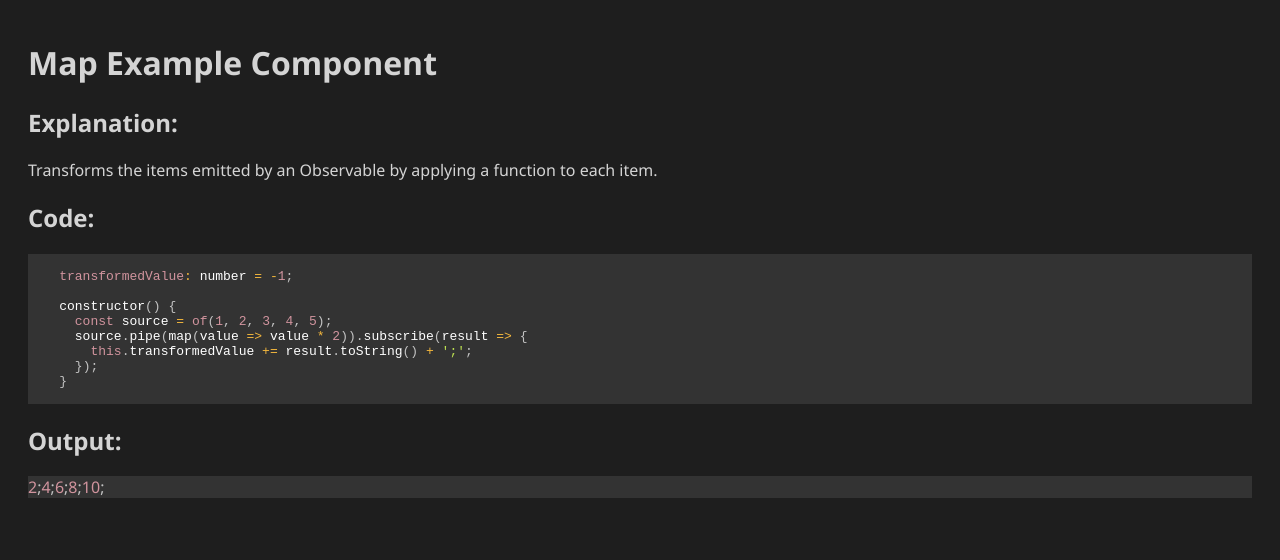
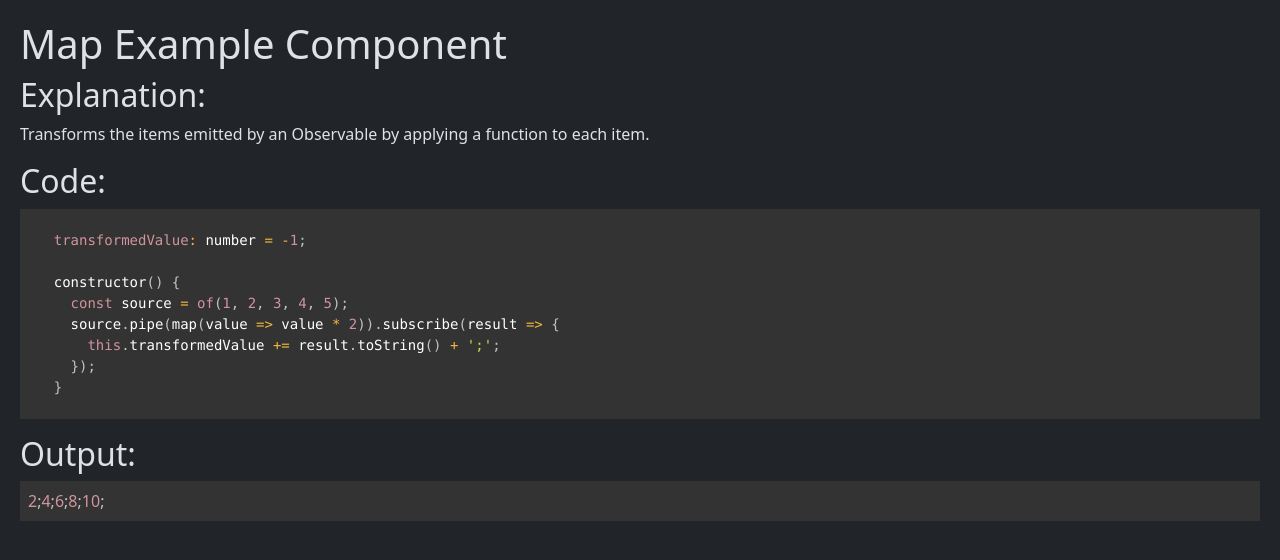
Before and after one commit to Lachi90/RxJsHandsOn, an Angular app in the folder RxJsHandsOn/: page / in a window 1280 px wide. Shown: the top 560 px of the page. Built offline with nearby package versions, Linux system fonts and the light colour scheme.

Commit message:
added bootstrap

```diff
--- a/RxJsHandsOn/package.json
+++ b/RxJsHandsOn/package.json
@@ -18,6 +18,7 @@
     "@angular/platform-browser": "^14.0.0",
     "@angular/platform-browser-dynamic": "^14.0.0",
     "@angular/router": "^14.0.0",
+    "bootstrap": "^5.3.0",
     "tslib": "^2.3.0",
     "zone.js": "~0.11.4"
   },
--- a/RxJsHandsOn/src/app/map-example-component/map-example-component.component.html
+++ b/RxJsHandsOn/src/app/map-example-component/map-example-component.component.html
@@ -6,4 +6,4 @@
 <pre prism class="dark" [innerHTML]="code"></pre>
 
 <h2>Output:</h2>
-<div prism class="dark">{{ transformedValue }}</div>
+<div prism class="dark p-2">{{ transformedValue }}</div>
--- a/RxJsHandsOn/src/index.html
+++ b/RxJsHandsOn/src/index.html
@@ -1,5 +1,5 @@
 <!doctype html>
-<html lang="en">
+<html lang="en" data-bs-theme="dark">
 <head>
   <meta charset="utf-8">
   <title>RxJsHandsOn</title>
--- a/RxJsHandsOn/src/styles.css
+++ b/RxJsHandsOn/src/styles.css
@@ -1,11 +1,10 @@
 /* You can add global styles to this file, and also import other style files */
 @import "~prismjs/themes/prism-dark.css";
+@import '~bootstrap/dist/css/bootstrap.min.css';
 
 /* Global styles */
 html {
     display: block;
-    background-color: #1e1e1e;
-    color: #d4d4d4;
     font-family: 'Segoe UI', Arial, sans-serif;
     padding: 20px;
 }
```
Also changed, not shown: 1 other file (tests, documents, lock files or other folders).
